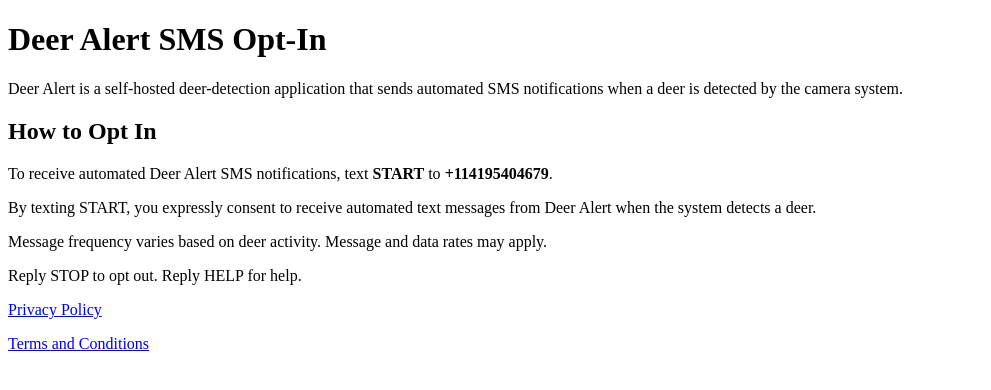
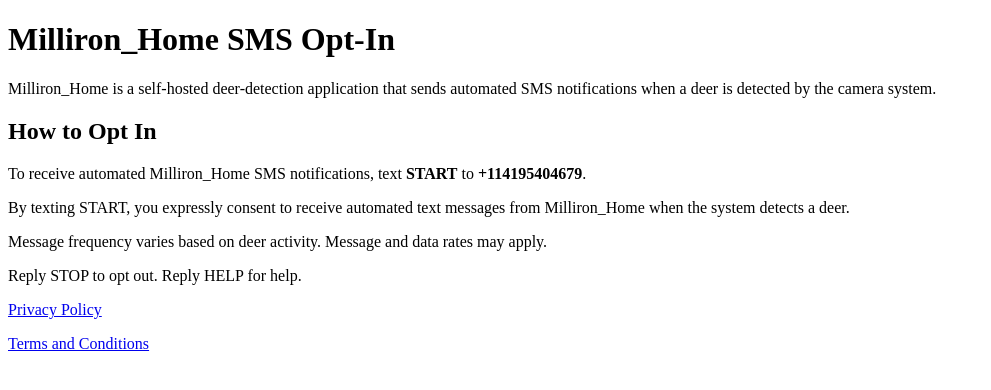
Before and after one commit to benmilliron/deer-alert-policies, a plain HTML site: page opt-in.html in a window 1280 px wide. Shown: the whole page, without its empty margins (0-991 px from the left). Drawn offline with Linux system fonts and the light colour scheme.

Commit message:
Match registered brand name

```diff
--- a/opt-in.html
+++ b/opt-in.html
@@ -1,18 +1,18 @@
 <!doctype html>
 <html>
 <head>
-  <title>Deer Alert SMS Opt-In</title>
+  <title>Milliron_Home SMS Opt-In</title>
 </head>
 <body>
-<h1>Deer Alert SMS Opt-In</h1>
+<h1>Milliron_Home SMS Opt-In</h1>
 
-<p>Deer Alert is a self-hosted deer-detection application that sends automated SMS notifications when a deer is detected by the camera system.</p>
+<p>Milliron_Home is a self-hosted deer-detection application that sends automated SMS notifications when a deer is detected by the camera system.</p>
 
 <h2>How to Opt In</h2>
 
-<p>To receive automated Deer Alert SMS notifications, text <strong>START</strong> to <strong>+114195404679</strong>.</p>
+<p>To receive automated Milliron_Home SMS notifications, text <strong>START</strong> to <strong>+114195404679</strong>.</p>
 
-<p>By texting START, you expressly consent to receive automated text messages from Deer Alert when the system detects a deer.</p>
+<p>By texting START, you expressly consent to receive automated text messages from Milliron_Home when the system detects a deer.</p>
 
 <p>Message frequency varies based on deer activity. Message and data rates may apply.</p>
 
```
Also changed, not shown: index.html (+2 -2 lines), privacy.html (line endings or trailing spaces), terms.html (line endings or trailing spaces).
